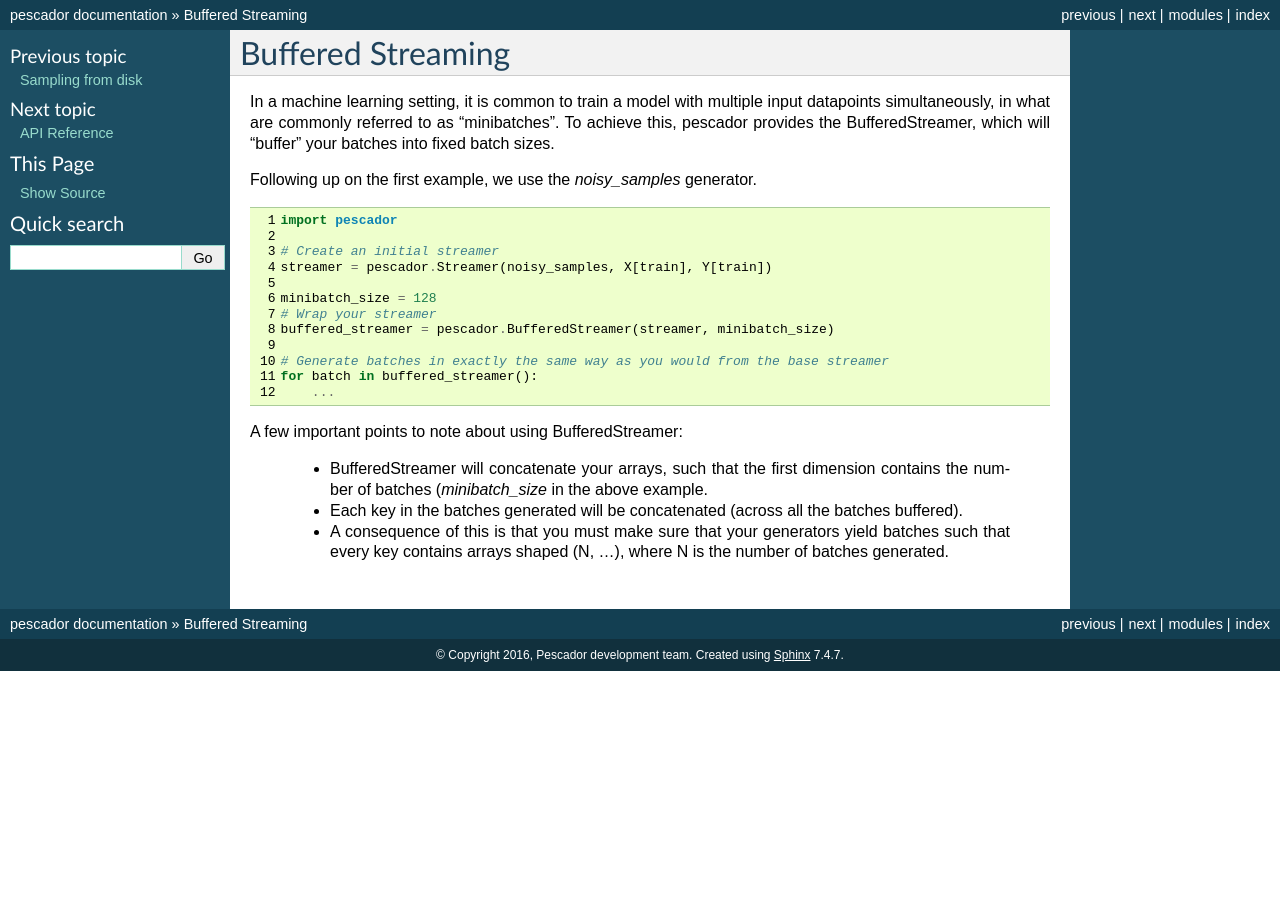
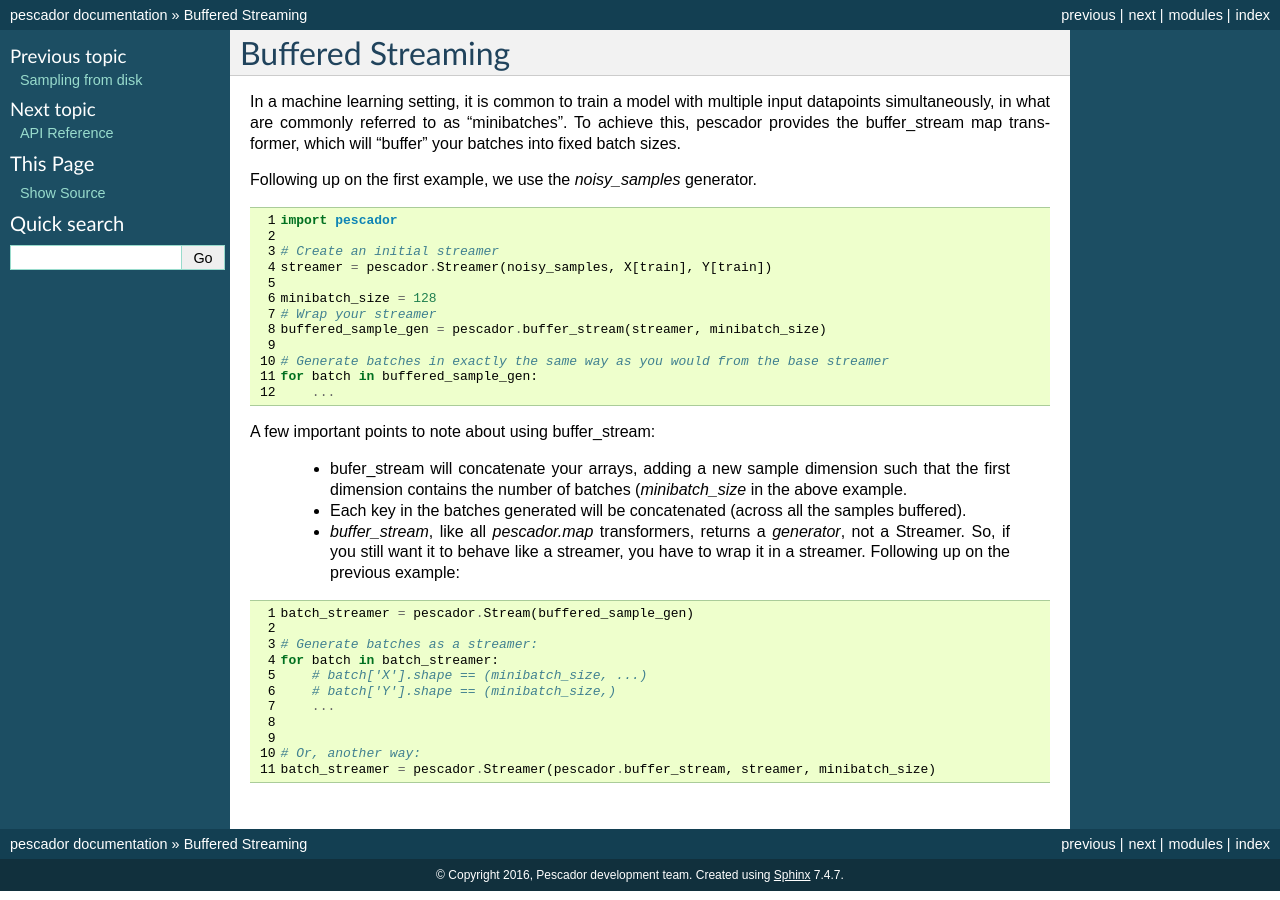
Before and after one commit to pescadores/pescador, a Sphinx documentation site: the page built from docs/bufferedstreaming.rst, in a window 1280 px wide. Built offline with Sphinx 7.4.7, drawn with Linux system fonts in a browser that asks for light colours; pages that are not in the unit, such as notebooks, are missing from menus.

Commit message:
Making various changes from 1.1 in the docs, including changes to , and =>

```diff
--- a/docs/bufferedstreaming.rst
+++ b/docs/bufferedstreaming.rst
@@ -3,7 +3,7 @@
 Buffered Streaming
 ==================
 
-In a machine learning setting, it is common to train a model with multiple input datapoints simultaneously, in what are commonly referred to as "minibatches". To achieve this, pescador provides the :ref:`BufferedStreamer`, which will "buffer" your batches into fixed batch sizes.
+In a machine learning setting, it is common to train a model with multiple input datapoints simultaneously, in what are commonly referred to as "minibatches". To achieve this, pescador provides the :ref:`buffer_stream` map transformer, which will "buffer" your batches into fixed batch sizes.
 
 Following up on the first example, we use the `noisy_samples` generator.
 
@@ -17,16 +17,33 @@ Following up on the first example, we use the `noisy_samples` generator.
 
     minibatch_size = 128
     # Wrap your streamer
-    buffered_streamer = pescador.BufferedStreamer(streamer, minibatch_size)
+    buffered_sample_gen = pescador.buffer_stream(streamer, minibatch_size)
 
     # Generate batches in exactly the same way as you would from the base streamer
-    for batch in buffered_streamer():
+    for batch in buffered_sample_gen:
         ...
 
-A few important points to note about using :ref:`BufferedStreamer`:
 
-    - :ref:`BufferedStreamer` will concatenate your arrays, such that the first dimension contains the number of batches (`minibatch_size` in the above example.
 
-    - Each key in the batches generated will be concatenated (across all the batches buffered).
+A few important points to note about using :ref:`buffer_stream`:
 
-    - A consequence of this is that you must make sure that your generators yield batches such that every key contains arrays shaped (N, ...), where N is the number of batches generated.
+    - :ref:`bufer_stream` will concatenate your arrays, adding a new sample dimension such that the first dimension contains the number of batches (`minibatch_size` in the above example.
+
+    - Each key in the batches generated will be concatenated (across all the samples buffered).
+
+    - `buffer_stream`, like all `pescador.map` transformers, returns a *generator*, not a Streamer. So, if you still want it to behave like a streamer, you have to wrap it in a streamer. Following up on the previous example:
+
+.. code-block:: python
+    :linenos:
+
+    batch_streamer = pescador.Stream(buffered_sample_gen)
+
+    # Generate batches as a streamer:
+    for batch in batch_streamer:
+        # batch['X'].shape == (minibatch_size, ...)
+        # batch['Y'].shape == (minibatch_size,)
+        ...
+
+
+    # Or, another way:
+    batch_streamer = pescador.Streamer(pescador.buffer_stream, streamer, minibatch_size)
```
Also changed, not shown: docs/example1.rst (+38 -40 lines), docs/example2.rst (+11 -15 lines), docs/example3.rst (+10 -16 lines), docs/index.rst (+5 -3 lines).
